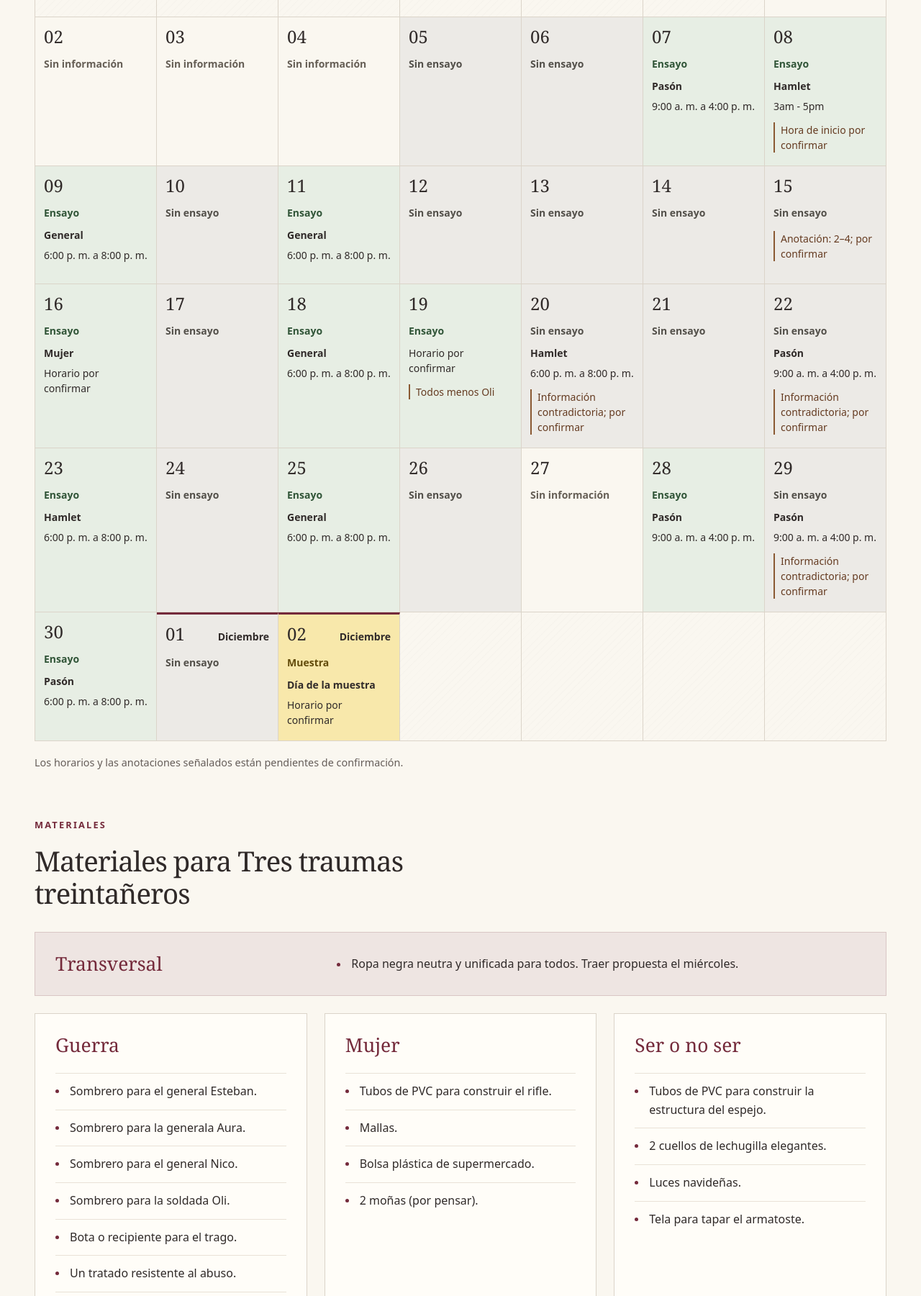
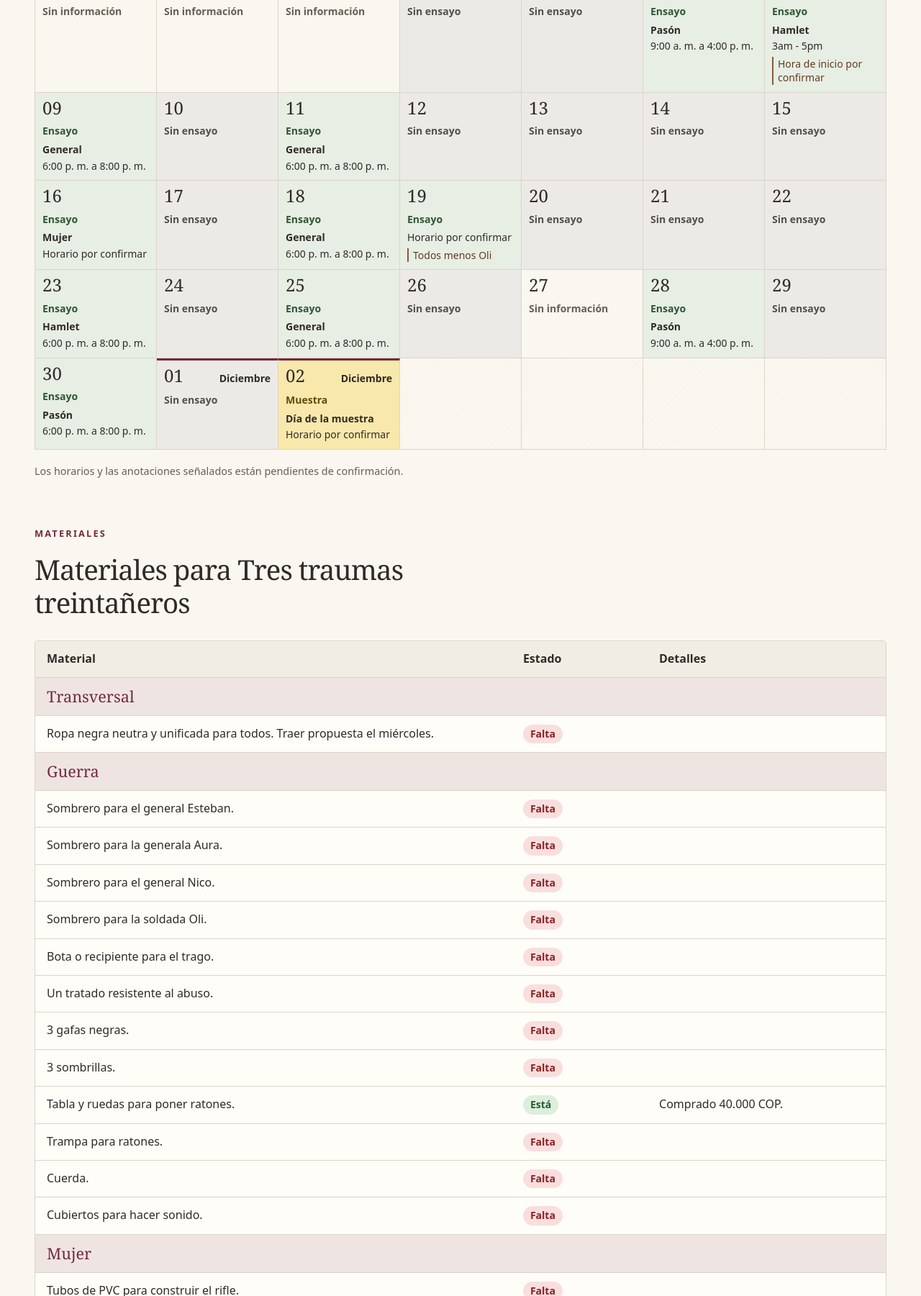
Before and after one commit to nolopez338/teatrodesubida, a plain HTML site: page index.html in a window 1280 px wide. Shown: the part 999-2800 px from the top of the page at 72% size. Drawn offline with Linux system fonts and the light colour scheme.

Commit message:
Update page

```diff
--- a/index.html
+++ b/index.html
@@ -12,6 +12,54 @@
 @media(min-width:761px) and (max-width:1100px){.contenedor{width:calc(100% - 48px)}.dias-semana span{padding:12px 6px;font-size:.875rem}.dia{padding:12px 7px}.mes-extra{font-size:.875rem}.material{padding:22px}.portada:after{opacity:.5}}
 @media(max-width:760px){.contenedor{width:calc(100% - 36px)}.cabecera .contenedor{min-height:85px;flex-wrap:wrap;padding-block:20px;gap:15px}.marca{font-size:1.4rem}nav{gap:22px}nav a{font-size:.9rem}.portada{padding:40px 0}.portada:after{right:-55px;top:22px;opacity:.5}h1{max-width:520px}.subtitulo{font-size:1rem}.sobretitulo{font-size:.75rem}section{padding-top:36px}.calendario-intro{grid-template-columns:1fr;gap:24px;margin-bottom:24px}.muestra-tarjeta{padding:18px 20px}.muestra-tarjeta strong{font-size:1.5rem}.barra{margin-bottom:18px}.leyenda{gap:10px 18px}.vistas{display:none}.dias-semana{display:none}.calendario{display:block;border:0}.vacio{display:none}.dia{display:grid;grid-template-columns:94px minmax(0,1fr);gap:16px;min-height:0;padding:18px 16px;border:1px solid var(--borde);margin-bottom:8px;border-radius:4px}.dia time{display:block;margin:0}.fecha-numero{display:block;font-size:1.8rem;margin-bottom:6px}.fecha-contexto{display:block;font-size:.875rem;line-height:1.4}.mes-agenda{display:block}.mes-extra{display:none}.detalle p,.estado{font-size:.9375rem}.dia.adicional{border-top:3px solid var(--vino)}.nota{font-size:.875rem}.materiales{padding-top:42px;padding-bottom:40px}.materiales-grid{grid-template-columns:1fr;gap:16px}.material{padding:24px}.material.transversal{display:block;grid-column:auto}.transversal h3{margin-bottom:18px}.material li{font-size:1rem}footer .contenedor{display:block}footer p+p{margin-top:7px}}
 @media print{.contenedor{width:100%}.cabecera,nav,.vistas,.saltar,footer,.portada:after{display:none}.portada{padding:10px 0}h1{font-size:2.2rem}.calendario-intro{margin-bottom:15px}section{padding-top:20px}.dia{break-inside:avoid}.material{break-inside:avoid}body{font-size:10pt}*{print-color-adjust:exact;-webkit-print-color-adjust:exact}}
+
+/* The panel bounds the frozen weekday row to the calendar itself. */
+.calendario-panel{position:relative;--nav-offset:0px}
+.dias-semana{position:sticky;top:var(--nav-offset);z-index:2;background:#f2ede4;border-bottom:1px solid var(--borde)}
+.dias-semana span{padding:8px 10px}
+.dia{padding:8px 10px 10px;min-height:112px}
+.dia time{margin-bottom:6px;gap:4px}
+.detalle p{margin-top:3px;line-height:1.4}
+.detalle .anotacion{margin-top:5px;padding-left:6px}
+.agenda .dia{padding:12px 18px;gap:18px}
+.agenda .detalle p{margin-bottom:2px}
+.materiales-tabla{border:1px solid var(--borde);border-radius:4px;overflow:hidden;background:#fffdf8}
+.materiales-tabla table{width:100%;border-collapse:collapse;table-layout:fixed;text-align:left}
+.materiales-tabla th,.materiales-tabla td{padding:12px 16px;vertical-align:top;overflow-wrap:anywhere;border-bottom:1px solid var(--borde)}
+.materiales-tabla thead{background:#f2ede4}
+.materiales-tabla thead th:first-child{width:56%}
+.materiales-tabla thead th:nth-child(2){width:16%}
+.materiales-tabla tbody th[scope="row"]{font-weight:400}
+.materiales-tabla .material-grupo th{background:#eee5e2;color:var(--vino);font:400 1.35rem/1.3 Georgia,serif}
+.materiales-tabla tbody:last-child tr:last-child>*{border-bottom:0}
+.material-estado{display:inline-block;padding:2px 10px;border-radius:999px;font-size:.875rem;font-weight:650;white-space:nowrap}
+.material-estado.pendiente{background:#f9dede;color:#8b2222}
+.material-estado.disponible{background:#dceedd;color:#245c30}
+.solo-lectores{position:absolute;width:1px;height:1px;padding:0;margin:-1px;overflow:hidden;clip-path:inset(50%);white-space:nowrap;border:0}
+@media(min-width:761px) and (max-width:1100px){.dia{padding:8px 7px}.dias-semana span{padding:8px 6px}}
+@media(max-width:760px){
+  .vistas{display:flex;max-width:100%;flex-wrap:wrap}
+  .calendario-panel{overflow:auto;max-height:70vh;overscroll-behavior:contain;border-bottom:1px solid var(--borde)}
+  #ensayos:not(.agenda) .dias-semana{display:grid;min-width:770px;top:0}
+  #ensayos:not(.agenda) .calendario{display:grid;min-width:770px;border-top:1px solid var(--borde);border-left:1px solid var(--borde)}
+  #ensayos:not(.agenda) .vacio{display:block}
+  #ensayos:not(.agenda) .dia{display:block;min-height:112px;padding:8px;border:0;border-right:1px solid var(--borde);border-bottom:1px solid var(--borde);margin:0;border-radius:0}
+  #ensayos:not(.agenda) .dia time{display:flex;margin-bottom:6px}
+  #ensayos:not(.agenda) .fecha-numero{font-size:1.5rem;margin:0}
+  #ensayos:not(.agenda) .fecha-contexto{display:none}
+  #ensayos:not(.agenda) .mes-extra{display:block}
+  #ensayos:not(.agenda) .dia.adicional{border-top:3px solid var(--vino)}
+  .agenda .calendario-panel{overflow:visible;max-height:none;border:0}
+  .agenda .dia{grid-template-columns:84px minmax(0,1fr);padding:10px 12px;gap:12px;margin-bottom:5px;border-bottom:1px solid var(--borde)}
+  .agenda .dia time{display:block}
+  .agenda .fecha-numero{font-size:1.5rem;margin-bottom:3px}
+  .agenda .detalle{display:block}
+  .materiales-tabla th,.materiales-tabla td{padding:10px 8px;font-size:.875rem;line-height:1.45}
+  .materiales-tabla thead th:first-child{width:48%}
+  .materiales-tabla thead th:nth-child(2){width:23%}
+  .material-estado{padding:2px 7px}
+}
+@media print{.calendario-panel{overflow:visible;max-height:none}.dias-semana{position:static}.materiales-tabla tr{break-inside:avoid}}
 </style>
 </head>
 <body>
@@ -22,7 +70,7 @@
 <section id="ensayos" aria-labelledby="titulo-calendario">
 <div class="calendario-intro"><div><p class="sobretitulo">Ensayos</p><h2 id="titulo-calendario">Calendario de ensayos</h2><p class="mes">Noviembre de 2026</p></div><aside class="muestra-tarjeta" aria-label="Fecha de la muestra"><p class="sobretitulo">Muestra</p><strong><time datetime="2026-12-02">2 de diciembre de 2026</time></strong><p>Día de la muestra · Horario por confirmar</p></aside></div>
 <div class="barra"><ul class="leyenda" aria-label="Leyenda del calendario"><li><i class="si" aria-hidden="true"></i>Ensayo</li><li><i class="no" aria-hidden="true"></i>Sin ensayo</li><li><i class="muestra" aria-hidden="true"></i>Muestra</li><li><i class="nd" aria-hidden="true"></i>Sin información</li></ul><div class="vistas" role="group" aria-label="Vista del calendario" hidden><button type="button" data-vista="mes" aria-pressed="true" aria-controls="fechas">Vista mensual</button><button type="button" data-vista="agenda" aria-pressed="false" aria-controls="fechas">Vista de agenda</button></div></div>
-<div class="dias-semana" aria-hidden="true"><span>Lunes</span><span>Martes</span><span>Miércoles</span><span>Jueves</span><span>Viernes</span><span>Sábado</span><span>Domingo</span></div>
+<div class="calendario-panel" tabindex="0" role="region" aria-label="Calendario mensual; desplázate para consultar todas las fechas"><div class="dias-semana" aria-hidden="true"><span>Lunes</span><span>Martes</span><span>Miércoles</span><span>Jueves</span><span>Viernes</span><span>Sábado</span><span>Domingo</span></div>
 <ol class="calendario" id="fechas" aria-label="Fechas de noviembre y fechas adicionales de diciembre de 2026"><li class="vacio" aria-hidden="true"></li>
 <li class="vacio" aria-hidden="true"></li>
 <li class="vacio" aria-hidden="true"></li>
@@ -73,7 +121,7 @@
       <div class="detalle"><span class="estado">Sin ensayo</span></div></li>
 <li class="dia no">
       <time datetime="2026-11-15" aria-label="Domingo, 15 de noviembre de 2026"><span class="fecha-numero">15</span><span class="fecha-contexto">Domingo<span class="mes-agenda"> de noviembre</span></span></time>
-      <div class="detalle"><span class="estado">Sin ensayo</span><p class="anotacion">Anotación: 2–4; por confirmar</p></div></li>
+      <div class="detalle"><span class="estado">Sin ensayo</span></div></li>
 <li class="dia si">
       <time datetime="2026-11-16" aria-label="Lunes, 16 de noviembre de 2026"><span class="fecha-numero">16</span><span class="fecha-contexto">Lunes<span class="mes-agenda"> de noviembre</span></span></time>
       <div class="detalle"><span class="estado">Ensayo</span><p class="evento">Mujer</p><p class="hora">Horario por confirmar</p></div></li>
@@ -88,13 +136,13 @@
       <div class="detalle"><span class="estado">Ensayo</span><p class="hora">Horario por confirmar</p><p class="anotacion">Todos menos Oli</p></div></li>
 <li class="dia no">
       <time datetime="2026-11-20" aria-label="Viernes, 20 de noviembre de 2026"><span class="fecha-numero">20</span><span class="fecha-contexto">Viernes<span class="mes-agenda"> de noviembre</span></span></time>
-      <div class="detalle"><span class="estado">Sin ensayo</span><p class="evento">Hamlet</p><p class="hora">6:00 p. m. a 8:00 p. m.</p><p class="anotacion">Información contradictoria; por confirmar</p></div></li>
+      <div class="detalle"><span class="estado">Sin ensayo</span></div></li>
 <li class="dia no">
       <time datetime="2026-11-21" aria-label="Sábado, 21 de noviembre de 2026"><span class="fecha-numero">21</span><span class="fecha-contexto">Sábado<span class="mes-agenda"> de noviembre</span></span></time>
       <div class="detalle"><span class="estado">Sin ensayo</span></div></li>
 <li class="dia no">
       <time datetime="2026-11-22" aria-label="Domingo, 22 de noviembre de 2026"><span class="fecha-numero">22</span><span class="fecha-contexto">Domingo<span class="mes-agenda"> de noviembre</span></span></time>
-      <div class="detalle"><span class="estado">Sin ensayo</span><p class="evento">Pasón</p><p class="hora">9:00 a. m. a 4:00 p. m.</p><p class="anotacion">Información contradictoria; por confirmar</p></div></li>
+      <div class="detalle"><span class="estado">Sin ensayo</span></div></li>
 <li class="dia si">
       <time datetime="2026-11-23" aria-label="Lunes, 23 de noviembre de 2026"><span class="fecha-numero">23</span><span class="fecha-contexto">Lunes<span class="mes-agenda"> de noviembre</span></span></time>
       <div class="detalle"><span class="estado">Ensayo</span><p class="evento">Hamlet</p><p class="hora">6:00 p. m. a 8:00 p. m.</p></div></li>
@@ -115,7 +163,7 @@
       <div class="detalle"><span class="estado">Ensayo</span><p class="evento">Pasón</p><p class="hora">9:00 a. m. a 4:00 p. m.</p></div></li>
 <li class="dia no">
       <time datetime="2026-11-29" aria-label="Domingo, 29 de noviembre de 2026"><span class="fecha-numero">29</span><span class="fecha-contexto">Domingo<span class="mes-agenda"> de noviembre</span></span></time>
-      <div class="detalle"><span class="estado">Sin ensayo</span><p class="evento">Pasón</p><p class="hora">9:00 a. m. a 4:00 p. m.</p><p class="anotacion">Información contradictoria; por confirmar</p></div></li>
+      <div class="detalle"><span class="estado">Sin ensayo</span></div></li>
 <li class="dia si">
       <time datetime="2026-11-30" aria-label="Lunes, 30 de noviembre de 2026"><span class="fecha-numero">30</span><span class="fecha-contexto">Lunes<span class="mes-agenda"> de noviembre</span></span></time>
       <div class="detalle"><span class="estado">Ensayo</span><p class="evento">Pasón</p><p class="hora">6:00 p. m. a 8:00 p. m.</p></div></li>
@@ -128,10 +176,38 @@
 <li class="vacio" aria-hidden="true"></li>
 <li class="vacio" aria-hidden="true"></li>
 <li class="vacio" aria-hidden="true"></li>
-<li class="vacio" aria-hidden="true"></li></ol>
+<li class="vacio" aria-hidden="true"></li></ol></div>
 <p class="nota">Los horarios y las anotaciones señalados están pendientes de confirmación.</p>
 </section>
-<section id="materiales" class="materiales" aria-labelledby="titulo-materiales"><p class="sobretitulo">Materiales</p><h2 id="titulo-materiales">Materiales para Tres traumas treintañeros</h2><div class="materiales-grid"><article class="material transversal"><h3>Transversal</h3><ul><li>Ropa negra neutra y unificada para todos. Traer propuesta el miércoles.</li></ul></article><article class="material "><h3>Guerra</h3><ul><li>Sombrero para el general Esteban.</li><li>Sombrero para la generala Aura.</li><li>Sombrero para el general Nico.</li><li>Sombrero para la soldada Oli.</li><li>Bota o recipiente para el trago.</li><li>Un tratado resistente al abuso.</li><li>3 gafas negras.</li><li>3 sombrillas.</li><li>Tabla y ruedas para poner ratones.</li><li>Trampa para ratones.</li><li>Cuerda.</li></ul></article><article class="material "><h3>Mujer</h3><ul><li>Tubos de PVC para construir el rifle.</li><li>Mallas.</li><li>Bolsa plástica de supermercado.</li><li>2 moñas (por pensar).</li></ul></article><article class="material "><h3>Ser o no ser</h3><ul><li>Tubos de PVC para construir la estructura del espejo.</li><li>2 cuellos de lechugilla elegantes.</li><li>Luces navideñas.</li><li>Tela para tapar el armatoste.</li></ul></article></div></section>
+<section id="materiales" class="materiales" aria-labelledby="titulo-materiales"><p class="sobretitulo">Materiales</p><h2 id="titulo-materiales">Materiales para Tres traumas treintañeros</h2><div class="materiales-tabla"><table><caption class="solo-lectores">Materiales por escena, estado de disponibilidad y detalles</caption><thead><tr><th scope="col">Material</th><th scope="col">Estado</th><th scope="col">Detalles</th></tr></thead><tbody><tr class="material-grupo"><th colspan="3" scope="rowgroup">Transversal</th></tr>
+<tr><th scope="row">Ropa negra neutra y unificada para todos. Traer propuesta el miércoles.</th><td><span class="material-estado pendiente">Falta</span></td><td></td></tr>
+</tbody>
+<tbody><tr class="material-grupo"><th colspan="3" scope="rowgroup">Guerra</th></tr>
+<tr><th scope="row">Sombrero para el general Esteban.</th><td><span class="material-estado pendiente">Falta</span></td><td></td></tr>
+<tr><th scope="row">Sombrero para la generala Aura.</th><td><span class="material-estado pendiente">Falta</span></td><td></td></tr>
+<tr><th scope="row">Sombrero para el general Nico.</th><td><span class="material-estado pendiente">Falta</span></td><td></td></tr>
+<tr><th scope="row">Sombrero para la soldada Oli.</th><td><span class="material-estado pendiente">Falta</span></td><td></td></tr>
+<tr><th scope="row">Bota o recipiente para el trago.</th><td><span class="material-estado pendiente">Falta</span></td><td></td></tr>
+<tr><th scope="row">Un tratado resistente al abuso.</th><td><span class="material-estado pendiente">Falta</span></td><td></td></tr>
+<tr><th scope="row">3 gafas negras.</th><td><span class="material-estado pendiente">Falta</span></td><td></td></tr>
+<tr><th scope="row">3 sombrillas.</th><td><span class="material-estado pendiente">Falta</span></td><td></td></tr>
+<tr><th scope="row">Tabla y ruedas para poner ratones.</th><td><span class="material-estado disponible">Está</span></td><td>Comprado 40.000 COP.</td></tr>
+<tr><th scope="row">Trampa para ratones.</th><td><span class="material-estado pendiente">Falta</span></td><td></td></tr>
+<tr><th scope="row">Cuerda.</th><td><span class="material-estado pendiente">Falta</span></td><td></td></tr>
+<tr><th scope="row">Cubiertos para hacer sonido.</th><td><span class="material-estado pendiente">Falta</span></td><td></td></tr>
+</tbody>
+<tbody><tr class="material-grupo"><th colspan="3" scope="rowgroup">Mujer</th></tr>
+<tr><th scope="row">Tubos de PVC para construir el rifle.</th><td><span class="material-estado pendiente">Falta</span></td><td></td></tr>
+<tr><th scope="row">Mallas.</th><td><span class="material-estado pendiente">Falta</span></td><td></td></tr>
+<tr><th scope="row">Bolsa plástica de supermercado.</th><td><span class="material-estado pendiente">Falta</span></td><td></td></tr>
+<tr><th scope="row">2 moñas (por pensar).</th><td><span class="material-estado pendiente">Falta</span></td><td></td></tr>
+</tbody>
+<tbody><tr class="material-grupo"><th colspan="3" scope="rowgroup">Ser o no ser</th></tr>
+<tr><th scope="row">Tubos de PVC para construir la estructura del espejo.</th><td><span class="material-estado pendiente">Falta</span></td><td></td></tr>
+<tr><th scope="row">2 cuellos de lechugilla elegantes.</th><td><span class="material-estado pendiente">Falta</span></td><td></td></tr>
+<tr><th scope="row">Luces navideñas.</th><td><span class="material-estado pendiente">Falta</span></td><td></td></tr>
+<tr><th scope="row">Tela para tapar el armatoste.</th><td><span class="material-estado pendiente">Falta</span></td><td></td></tr>
+</tbody></table></div></section>
 </main>
 <footer><div class="contenedor"><p>Teatro de Subida</p><p>Tres traumas treintañeros · Noviembre de 2026</p></div></footer>
 <script>
@@ -139,14 +215,22 @@
   const section = document.getElementById('ensayos');
   const controls = section.querySelector('.vistas');
   const buttons = [...controls.querySelectorAll('button')];
-  const mobile = window.matchMedia('(max-width: 760px)');
   controls.hidden = false;
   function setView(view) {
-    section.classList.toggle('agenda', view === 'agenda' && !mobile.matches);
+    section.classList.toggle('agenda', view === 'agenda');
     buttons.forEach(button => button.setAttribute('aria-pressed', String(button.dataset.vista === view)));
   }
   buttons.forEach(button => button.addEventListener('click', () => setView(button.dataset.vista)));
-  mobile.addEventListener('change', () => setView('mes'));
+  // Keep the active view when rotating or resizing the screen.
+  function updateNavigationOffset() {
+    const navigation = document.querySelector('.cabecera');
+    const position = getComputedStyle(navigation).position;
+    const offset = ['fixed', 'sticky'].includes(position) ? navigation.getBoundingClientRect().bottom : 0;
+    section.querySelector('.calendario-panel').style.setProperty('--nav-offset', `${Math.max(0, offset)}px`);
+  }
+  new ResizeObserver(updateNavigationOffset).observe(document.querySelector('.cabecera'));
+  window.addEventListener('resize', updateNavigationOffset);
+  updateNavigationOffset();
 })();
 </script>
 </body>
```
